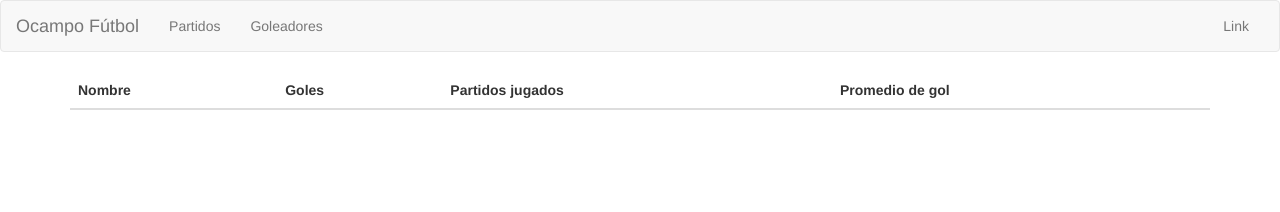
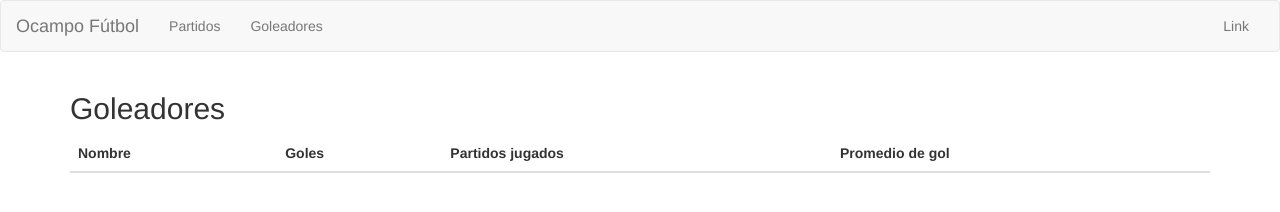
Before and after one commit to bochazo/bochazo.github.io, a website with bundled scripts: page index.html at #/scorers in a window 1280 px wide. Built offline with nearby package versions, Linux system fonts and the light colour scheme; no server answers.

Commit message:
scorers title

```diff
--- a/views/scorers.html
+++ b/views/scorers.html
@@ -1,3 +1,5 @@
+<h2>Goleadores</h2>
+
 <table class="table table-hover">
   <thead>
     <tr>
```
